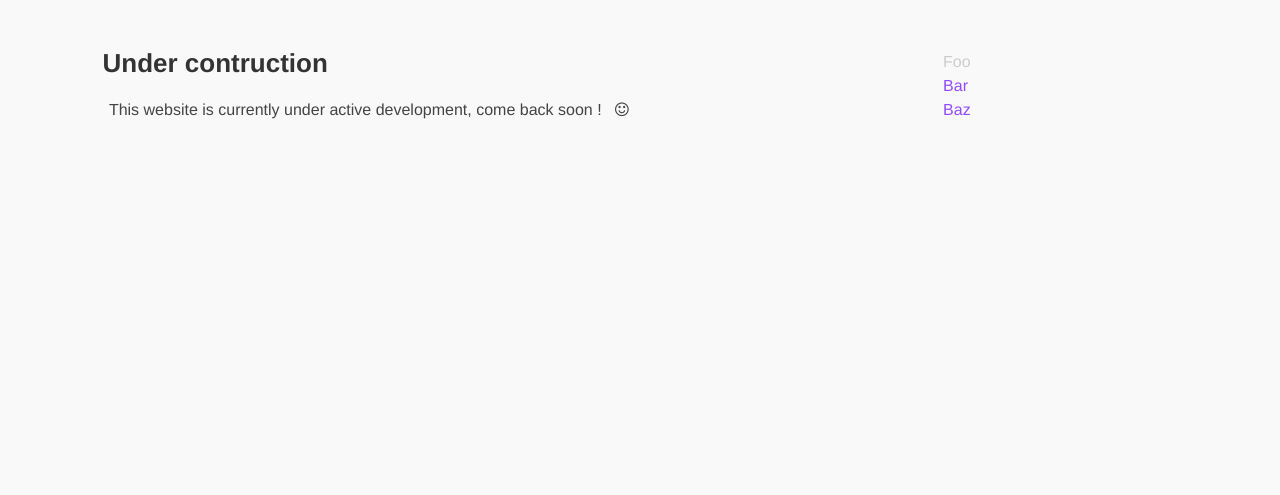
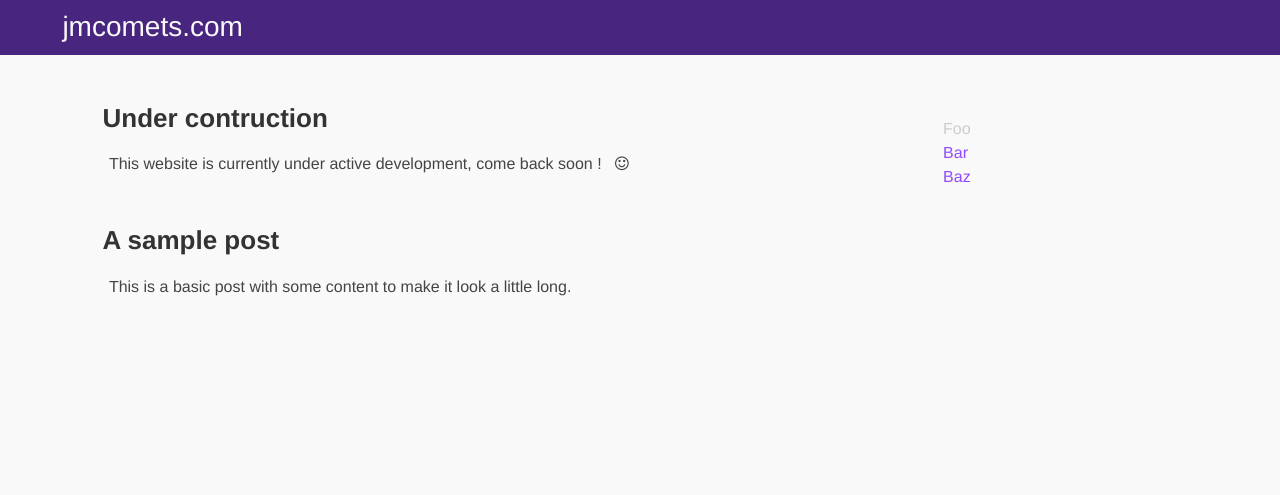
Before and after one commit to jmcomets/jmcomets.github.io, a Django app: page /blog/ in a window 1280 px wide. Shown: the top 495 px of the page. After the commit the page ends 296 px from the top, so only its background shows below. Run offline with Django 3.2, Linux system fonts and the light colour scheme; style sheets or scripts are compiled from the project's sources; some libraries are stand-ins or nearby versions.

Commit message:
Added nice navbar

```diff
--- a/static/less/base.less
+++ b/static/less/base.less
@@ -1,13 +1,13 @@
 // Style reset
-@import "reset.less";
-@import "frameless.less";
-@import "typography.less";
+@import "reset";
+@import "frameless";
+@import "typography";
 
 // General styles
-@import "header.less";
-@import "content.less";
-@import "sidebar.less";
-@import "footer.less";
+@import "navbar";
+@import "content";
+@import "sidebar";
+@import "footer";
 
 // Specific styles
-@import "post.less";
+@import "post";
--- a/static/less/content.less
+++ b/static/less/content.less
@@ -21,6 +21,7 @@
 .content-sidebar {
   .width(@content-sidebar-cols);
   display: inline-block;
+  vertical-align: top;
 }
 
 @content-sidebar-cols: @content-cols - @content-main-cols;
--- a/static/less/header.less
+++ /dev/null
@@ -1,5 +0,0 @@
-.header {
-    display: none;
-}
-
-@header-bg-color: #151515;
--- /dev/null
+++ b/static/less/navbar.less
@@ -0,0 +1,15 @@
+@import "colors";
+
+.navbar {
+  background-color: @navbar-bg-color;
+  padding: 0.4em;
+  * { color: @white; }
+}
+
+.navbar-brand {
+  font-size: @navbar-brand-font-size;
+  padding: 0 2em;
+}
+
+@navbar-bg-color: @purple-5;
+@navbar-brand-font-size: @base-font-size + 12;
--- a/static/less/reset.less
+++ b/static/less/reset.less
@@ -34,7 +34,7 @@ a img {
 // Configuration
 //
 
-@import "colors.less";
+@import "colors";
 
 @base-font: "Helvetica-Neue", "Helvetica", Arial, sans-serif;
 @base-font-size: 16px;
--- a/static/less/sidebar.less
+++ b/static/less/sidebar.less
@@ -1,6 +1,7 @@
-@import "typography.less";
+@import "typography";
 
 .nav-sidebar {
+  padding: 2em 0;
   ul {
     list-style-type: none;
     li {
--- a/templates/base.html
+++ b/templates/base.html
@@ -31,14 +31,14 @@
     {# Body #}
     {% block body %}
 
-    {# Header #}
-    <header class="header">
+    {# Navbar #}
+    <nav class="navbar">
       {% block header %}
-      <div class="logo">
+      <span class="navbar-brand">
         jmcomets.com
-      </div>
+      </span>
       {% endblock %}
-    </header>
+    </nav>
 
     {# Content #}
     <div class="content">
--- a/templates/home.html
+++ b/templates/home.html
@@ -16,6 +16,14 @@ Home
   </p>
 </article>
 
+<article class="post">
+  <h4 class="post-title">A sample post</h4>
+  <p class="post-content">
+    This is a basic post with some content to make it look a little long.
+  </p>
+  </p>
+</article>
+
 {% endblock %}
 
 {% block sidebar %}
```
